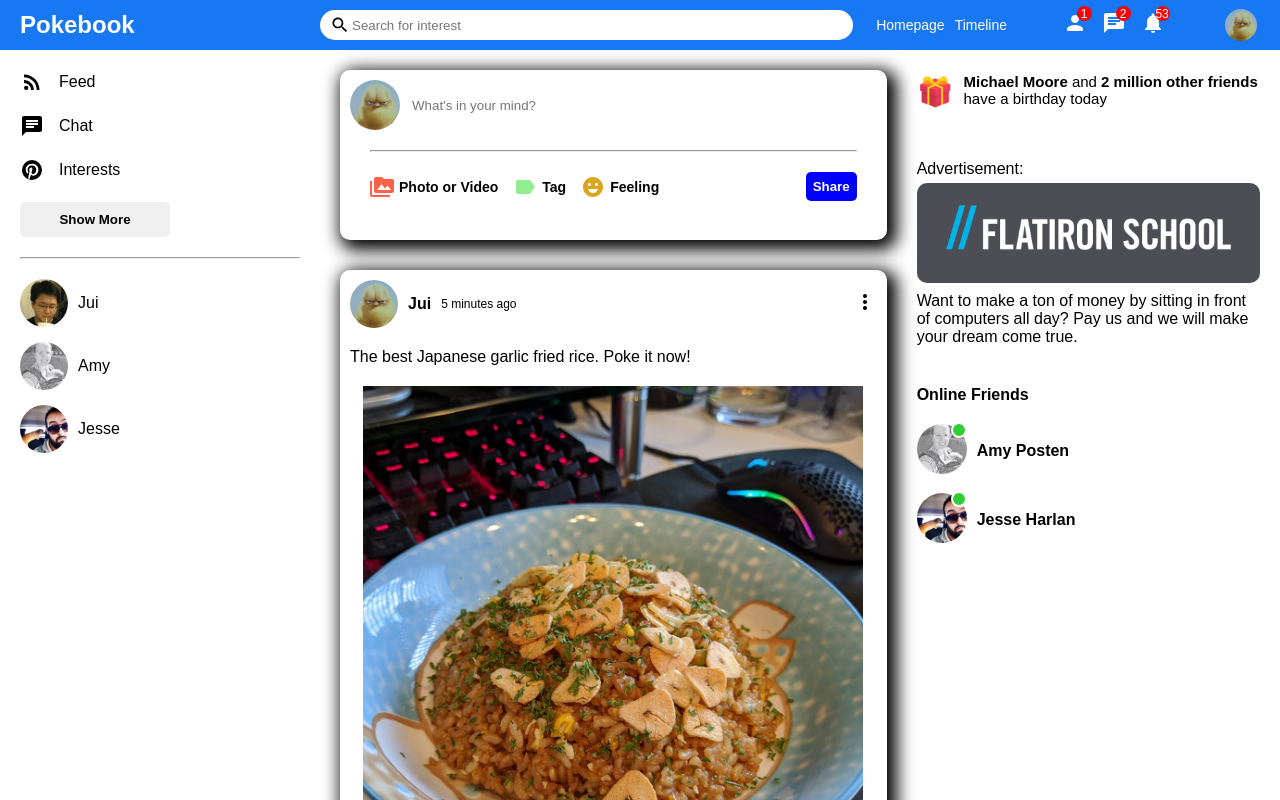
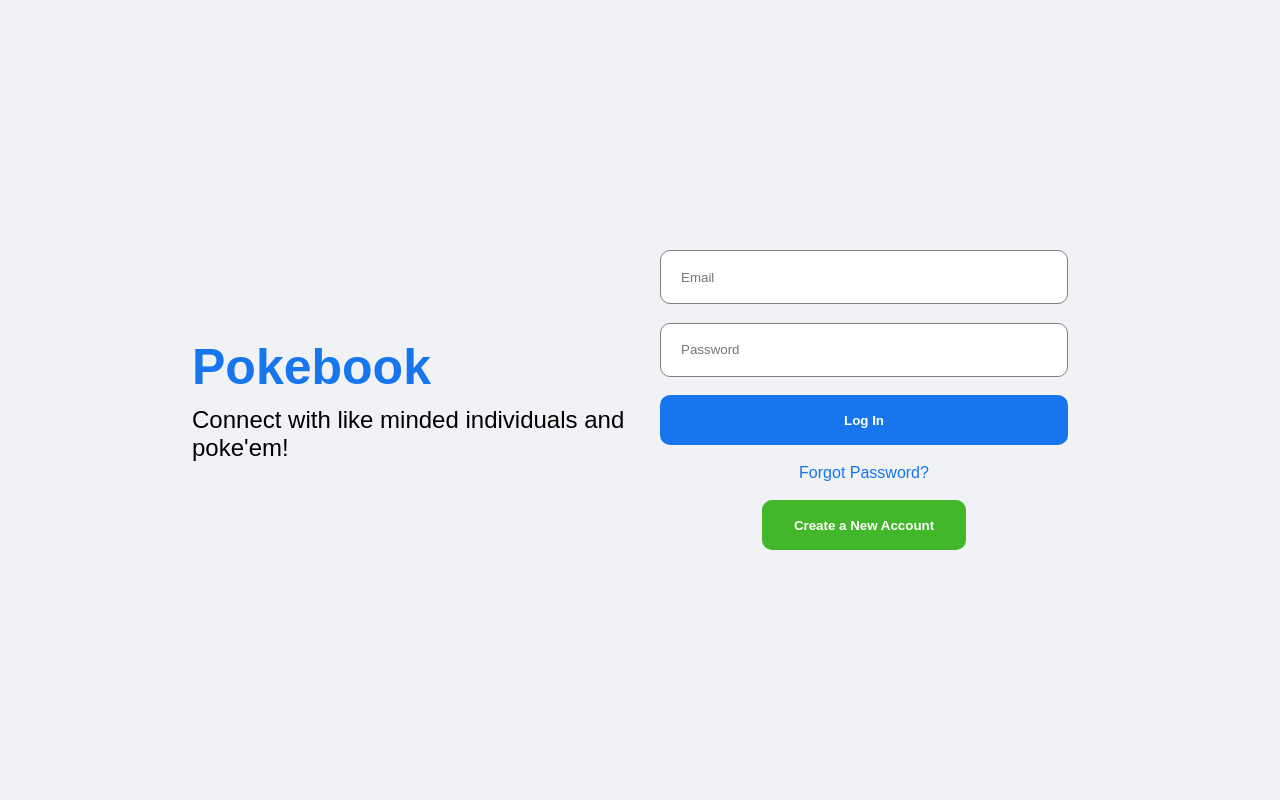
Before and after one commit to Starving-Rtist/poke-front, a React (Create React App) app: page / in a window 1280 px wide. Shown: the top 800 px of the page. Built offline with nearby package versions, Linux system fonts and the light colour scheme.

Commit message:
login design

```diff
--- a/src/App.js
+++ b/src/App.js
@@ -1,7 +1,8 @@
 import Home from "./pages/home/Home";
+import Login from "./pages/login/Login";
 
 function App() {
-  return <Home/>
+  return <Login/>
 }
 
 export default App;
--- /dev/null
+++ b/src/pages/login/Login.jsx
@@ -0,0 +1,23 @@
+import "./login.css"
+
+export default function Login() {
+    return(
+        <div className="login">
+            <div className="loginWrapper">
+                <div className="loginLeft">
+                    <h3 className="loginLogo">Pokebook</h3>
+                    <span className="loginDesc">Connect with like minded individuals and poke'em!</span>
+                </div>
+                <div className="loginRight">
+                    <div className="loginBox">
+                        <input placeholder="Email" className="loginInput" />
+                        <input placeholder="Password" className="loginInput" />
+                        <button className="loginButton">Log In</button>
+                        <span className="loginForgot">Forgot Password?</span>
+                        <button className="loginRegisterButton">Create a New Account</button>
+                    </div>
+                </div>
+            </div>
+        </div>
+    )
+}
--- /dev/null
+++ b/src/pages/login/login.css
@@ -0,0 +1,83 @@
+.login {
+    width: 100vw;
+    height: 100vh;
+    background-color: #f0f2f5;
+    display: flex;
+    align-items: center;
+    justify-content: center;
+}
+
+.loginWrapper {
+    width: 70%;
+    height: 70%;
+    display: flex;
+}
+
+.loginLeft, .loginRight {
+    flex: 1;
+    display: flex;
+    flex-direction: column;
+    justify-content: center;
+}
+
+.loginLogo {
+    font-size: 50px;
+    font-weight: bold;
+    color: #1775ee;
+    margin-bottom: 10px;
+}
+
+.loginDesc {
+    font-size: 24px;
+}
+
+.loginBox {
+    height: 300px;
+    padding: 20px;
+    /* background-color: red; */
+    border-radius: 10px;
+    display: flex;
+    flex-direction: column;
+    justify-content: space-between;
+}
+
+.loginInput {
+    height: 50px;
+    border-radius: 10px;
+    border: 1px solid gray;
+    font-style: 18px;
+    padding-left: 20px;
+}
+
+.loginInput:focus {
+    outline: none;
+}
+
+.loginButton {
+    height: 50px;
+    border-radius: 10px;
+    border: none;
+    background-color: #1775ee;
+    color: white;
+    font-style: 20px;
+    font-weight: bold;
+    cursor: pointer;
+}
+
+.loginForgot {
+    text-align: center;
+    color: #1775ee;
+}
+
+.loginRegisterButton {
+    width: 50%;
+    align-self: center;
+    height: 50px;
+    border-radius: 10px;
+    border: none;
+    background-color: #42b72a;
+    color: white;
+    font-style: 20px;
+    font-weight: bold;
+    cursor: pointer;
+}
```
